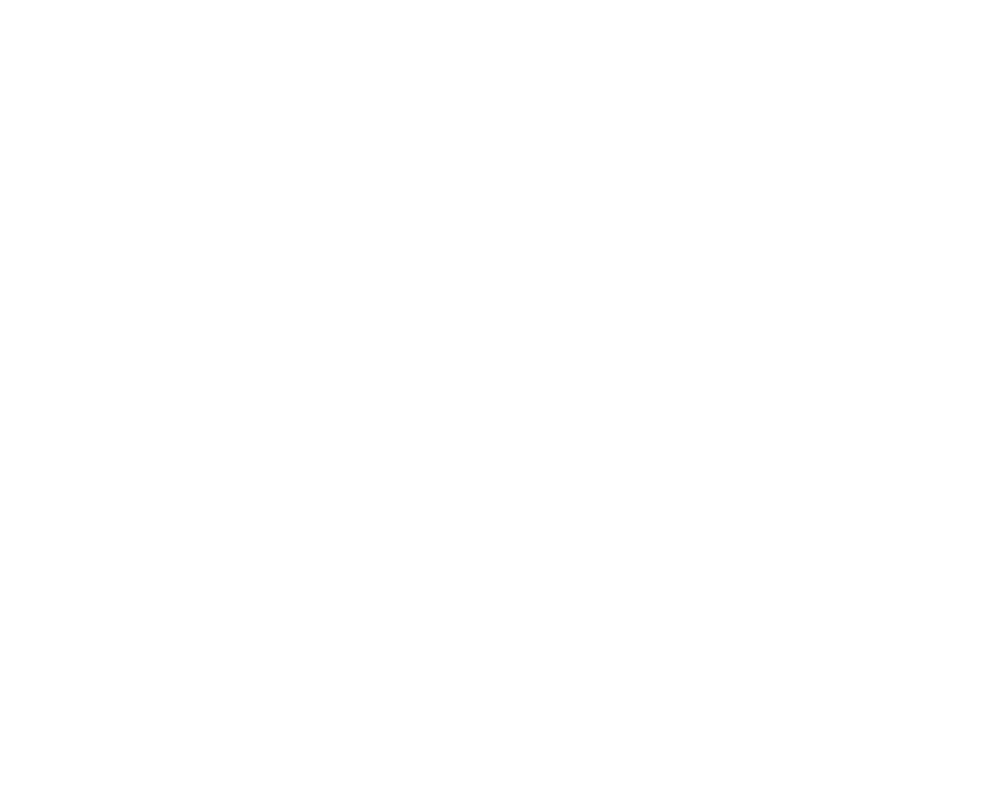
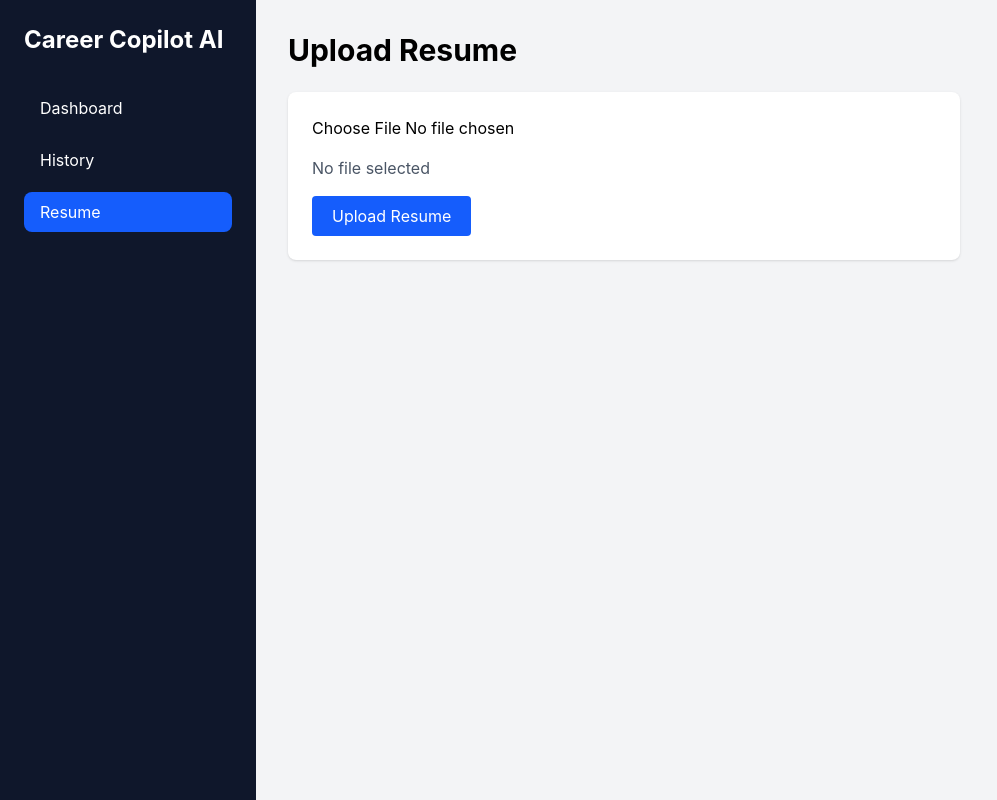
Before and after one commit to piyush99755/career-copilot-ai, a React (Vite) app in the folder frontend/: page /resume in a window 1280 px wide. Before the commit this address had no page. Shown: the whole page, without its empty margins (0-997 px from the left). Built offline with nearby package versions, Linux system fonts and the light colour scheme.

Commit message:
Add resume upload page and navigation

```diff
--- a/frontend/src/App.tsx
+++ b/frontend/src/App.tsx
@@ -2,12 +2,14 @@
 import Dashboard from "./pages/Dashboard";
 import History from "./pages/History";
 import Layout from "./components/Layout";
+import Resume from "./pages/Resume";
 
 function App() {
   return (
     <Routes>
       <Route element={<Layout />}>
         <Route path='/' element={<Dashboard />} />
+        <Route path='/resume' element={<Resume />} />
         <Route path='/history'element={<History />} />
       </Route>
 
--- a/frontend/src/components/Sidebar.tsx
+++ b/frontend/src/components/Sidebar.tsx
@@ -34,6 +34,19 @@
         >
           History
         </NavLink>
+
+        <NavLink
+          to="/resume"
+          className={({ isActive }) =>
+            `block rounded-lg px-4 py-2 transition ${
+              isActive
+                ? "bg-blue-600"
+                : "hover:bg-slate-700"
+            }`
+          }
+        >
+          Resume
+        </NavLink>
       </nav>
     </aside>
   );
--- /dev/null
+++ b/frontend/src/pages/Resume.tsx
@@ -0,0 +1,48 @@
+import { useState } from "react";
+
+const Resume = () => {
+    const [selectedFile, setSelectedFile] = useState<File | null>(null);
+
+    const handleFileChange = (
+        event: React.ChangeEvent<HTMLInputElement>
+    ) => {
+        if(event.target.files && event.target.files.length > 0) {
+            setSelectedFile(event.target.files[0]);
+        }
+
+    };
+
+    return (
+    <div className="max-w-2xl">
+      <h1 className="text-3xl font-bold mb-6">
+        Upload Resume
+      </h1>
+
+      <div className="bg-white shadow rounded-lg p-6 space-y-4">
+
+        <input
+          type="file"
+          accept=".pdf,.doc,.docx"
+          onChange={handleFileChange}
+          className="block w-full"
+        />
+
+        <p className="text-gray-600">
+          {selectedFile
+            ? `Selected: ${selectedFile.name}`
+            : "No file selected"}
+        </p>
+
+        <button
+          className="bg-blue-600 hover:bg-blue-700 text-white px-5 py-2 rounded"
+        >
+          Upload Resume
+        </button>
+
+      </div>
+    </div>
+  );
+};
+
+
+export default Resume
```
